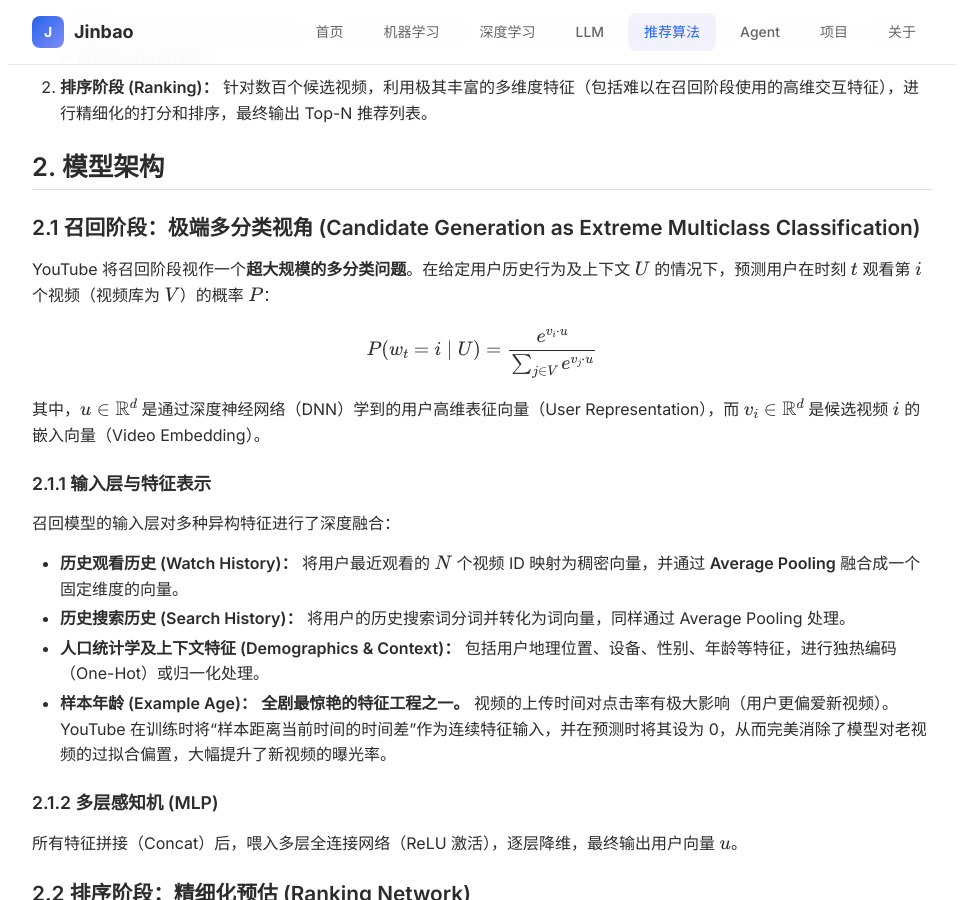
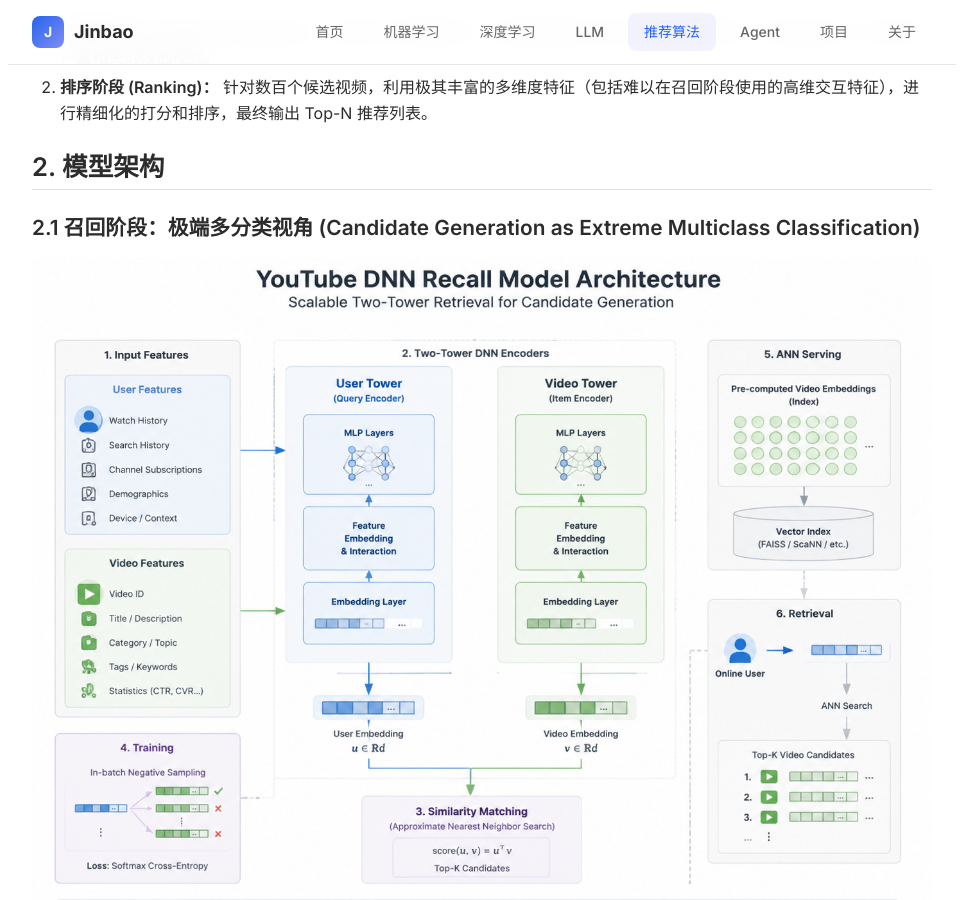
Before and after one commit to JinbaoSite/jinbaosite.github.io, a Jekyll site: the page built from recsys/youtube_dnn.md, in a window 1280 px wide and 900 px high, scrolled down 512 px. Shown: the whole window, without its empty margins (158-1121 px from the left). Built offline with Jekyll 4.4.1, drawn with Linux system fonts in a browser that asks for light colours; our own code applies the rules of GitHub Pages for plain Markdown files; formulas are drawn with MathJax 3.

Commit message:
Update youtube_dnn.md

```diff
--- a/recsys/youtube_dnn.md
+++ b/recsys/youtube_dnn.md
@@ -16,6 +16,8 @@
 ## 2. 模型架构
 
 ### 2.1 召回阶段：极端多分类视角 (Candidate Generation as Extreme Multiclass Classification)
+
+![YouTube DNN召回](https://github.com/JinbaoSite/jinbaosite.github.io/blob/master/img/youtube_dnn_recall.png)
 
 YouTube 将召回阶段视作一个**超大规模的多分类问题**。在给定用户历史行为及上下文 $U$ 的情况下，预测用户在时刻 $t$ 观看第 $i$ 个视频（视频库为 $V$）的概率 $P$：
 
```
Also changed, not shown: other parts of recsys/youtube_dnn.md (+2 -0 lines).
